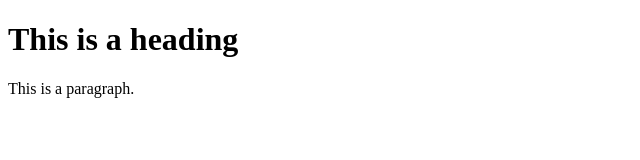
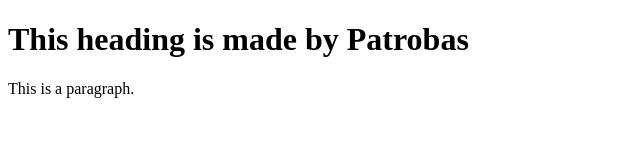
Before and after one commit to Patrobas/myfirstHTML, a plain HTML site: page index.html in a window 1280 px wide. Shown: the whole page, without its empty margins (0-640 px from the left). Drawn offline with Linux system fonts and the light colour scheme.

Commit message:
Added a msg

```diff
--- a/index.html
+++ b/index.html
@@ -3,7 +3,7 @@
 <title>HTML Tutorial</title>
 <body>
 
-<h1>This is a heading</h1>
+<h1>This heading is made by Patrobas</h1>
 <p>This is a paragraph.</p>
 
 </body>
```
